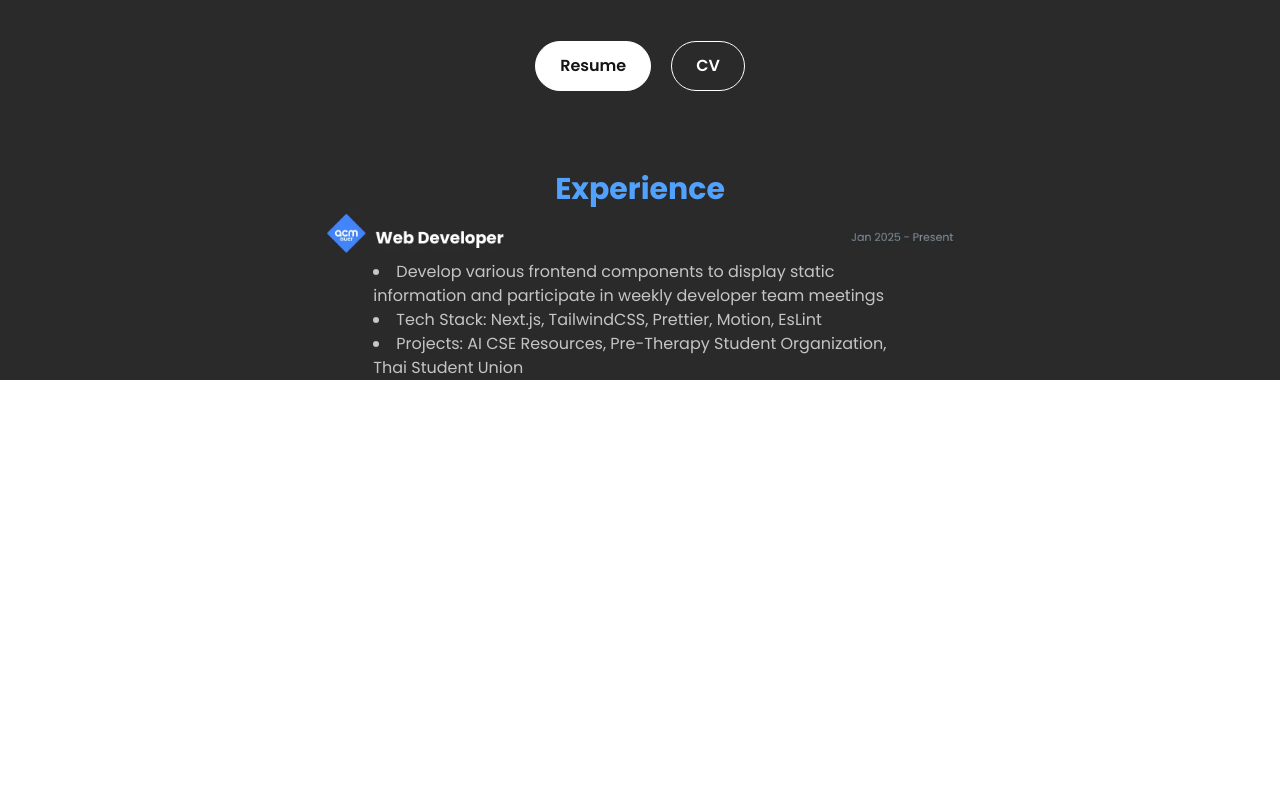
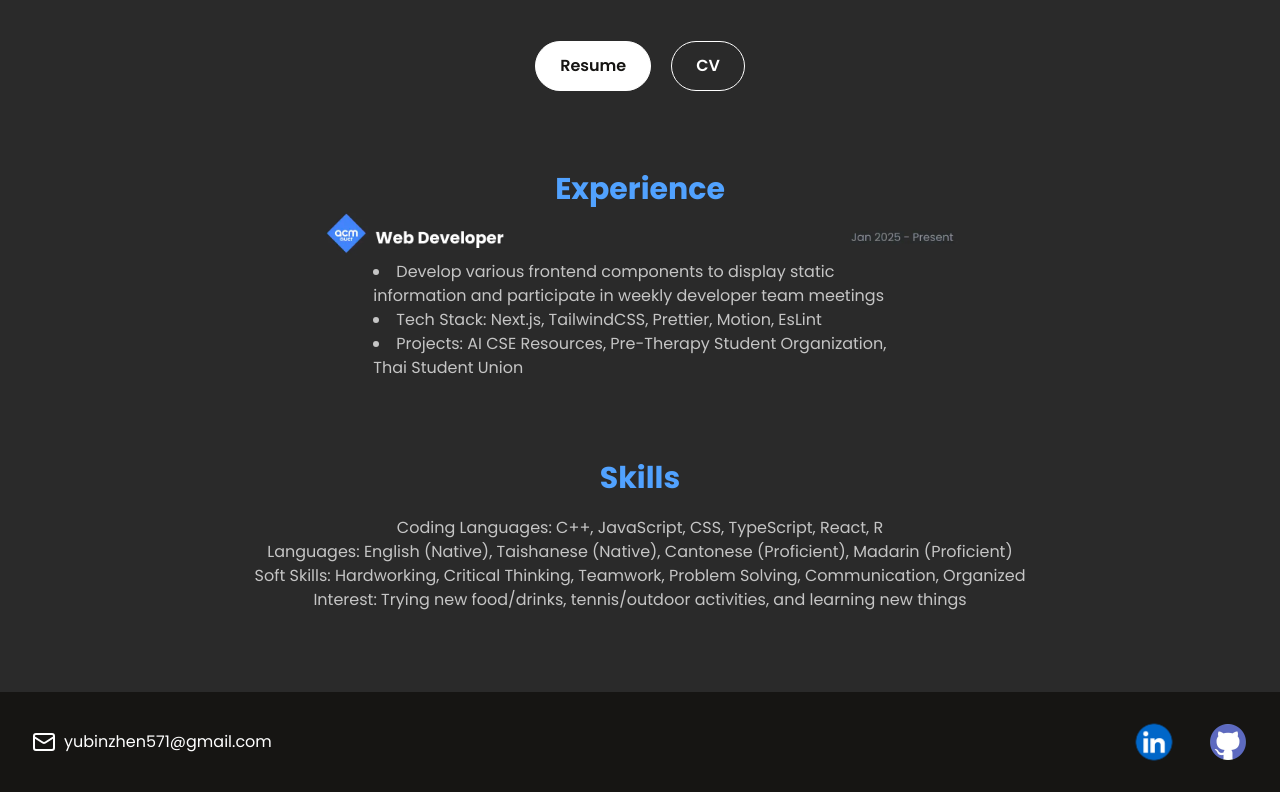
Before and after one commit to yubinzhen/portfolio, a Next.js app: page / in a window 1280 px wide. Shown: the part 533-1325 px from the top of the page. Before the commit the page ends 913 px from the top, so only its background shows below. Built offline with nearby package versions, Linux system fonts and the light colour scheme.

Commit message:
added skills and footer

```diff
--- a/src/app/page.tsx
+++ b/src/app/page.tsx
@@ -3,6 +3,8 @@
 import NavBar from "@/components/navBar";
 import Intro from "@/components/intro";
 import Experience from "@/components/experience";
+import Skills from "@/components/skills";
+import Footer from "@/components/footer";
 
 const Home = () => {
   return (
@@ -10,6 +12,9 @@ const Home = () => {
       <NavBar />
       <Intro />
       <Experience />
+
+      <Skills />
+      <Footer />
     </div>
   );
 };
--- /dev/null
+++ b/src/components/footer.tsx
@@ -0,0 +1,42 @@
+"use client";
+
+import Link from "next/link";
+import Image from "next/image";
+import { Mail } from "lucide-react";
+import githubIcon from "@/public/githubIcon.webp";
+import linkedinIcon from "@/public/linkedinIcon.webp";
+
+const Footer = () => {
+  return (
+    <footer className="bg-portfolio-black text-portfolio-white mt-20 flex w-full items-center justify-between px-8 py-5">
+      <div className="flex items-center gap-2">
+        <Mail className="h-6 w-6 text-white" />
+        <a
+          href="mailto:yubinzhen571@gmail.com"
+          className="text-sm hover:text-blue-400 md:text-base"
+        >
+          yubinzhen571@gmail.com
+        </a>
+      </div>
+
+      <div className="flex items-center gap-6">
+        <Link
+          href="https://www.linkedin.com/in/yubinzhen/"
+          target="_blank"
+          rel="noopener noreferrer"
+        >
+          <Image src={linkedinIcon} alt="LinkedIn Icon" h-auto width={60} />
+        </Link>
+        <Link
+          href="https://github.com/yubinzhen"
+          target="_blank"
+          rel="noopener noreferrer"
+        >
+          <Image src={githubIcon} alt="GitHub Icon" width={40} h-auto />
+        </Link>
+      </div>
+    </footer>
+  );
+};
+
+export default Footer;
--- a/src/components/skills.tsx
+++ b/src/components/skills.tsx
@@ -0,0 +1,29 @@
+"use client";
+
+const Skills = () => {
+  return (
+    <div className="flex flex-col items-center">
+      <div className="mt-20 flex flex-col items-center text-3xl font-bold text-blue-400">
+        Skills
+      </div>
+
+      <div className="text-portfolio-gray text-l mt-5 text-center">
+        <p>Coding Languages: C++, JavaScript, CSS, TypeScript, React, R </p>
+        <p>
+          Languages: English (Native), Taishanese (Native), Cantonese
+          (Proficient), Madarin (Proficient){" "}
+        </p>
+        <p>
+          Soft Skills: Hardworking, Critical Thinking, Teamwork, Problem
+          Solving, Communication, Organized
+        </p>
+        <p>
+          Interest: Trying new food/drinks, tennis/outdoor activities, and
+          learning new things
+        </p>
+      </div>
+    </div>
+  );
+};
+
+export default Skills;
```
Also changed, not shown: public/githubIcon.webp (added), public/linkedinIcon.webp (added).
